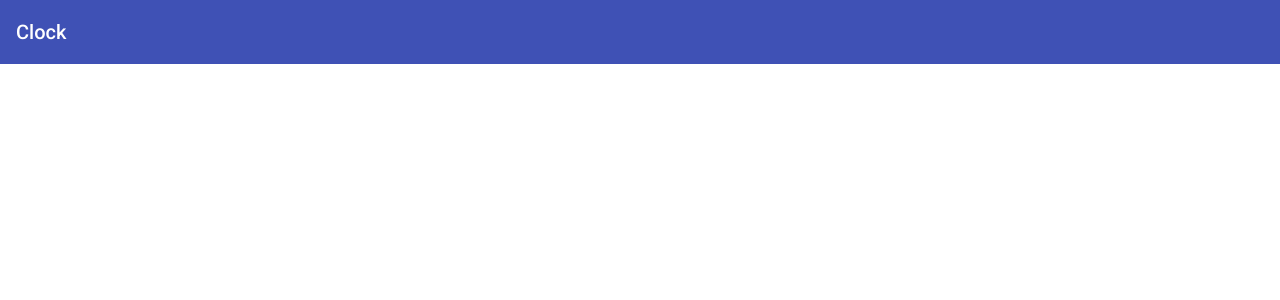
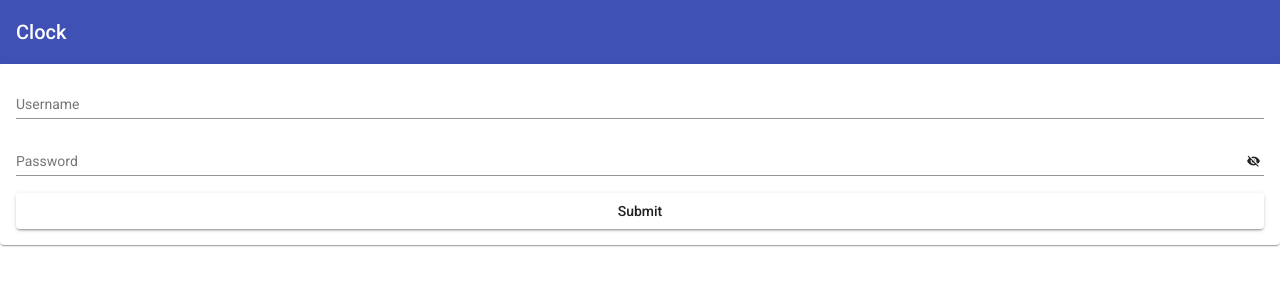
Before and after one commit to han003/clock, an Angular app: page / in a window 1280 px wide. Shown: the top 300 px of the page. Built offline with nearby package versions, Linux system fonts and the light colour scheme.

Commit message:
LoginForm

```diff
--- a/package.json
+++ b/package.json
@@ -12,10 +12,11 @@
   "private": true,
   "dependencies": {
     "@angular/animations": "~8.2.9",
-    "@angular/cdk": "~8.2.2",
+    "@angular/cdk": "^8.2.2",
     "@angular/common": "~8.2.9",
     "@angular/compiler": "~8.2.9",
     "@angular/core": "~8.2.9",
+    "@angular/flex-layout": "^8.0.0-beta.27",
     "@angular/forms": "~8.2.9",
     "@angular/material": "^8.2.2",
     "@angular/platform-browser": "~8.2.9",
--- a/src/app/app.component.html
+++ b/src/app/app.component.html
@@ -1 +1,3 @@
 <clock-header></clock-header>
+
+<clock-login></clock-login>
--- /dev/null
+++ b/src/app/login/login.component.html
@@ -0,0 +1,18 @@
+<mat-card>
+  <mat-card-content>
+    <form [formGroup]="loginForm" (ngSubmit)="login(loginForm.value)" fxLayout="column">
+      <mat-form-field>
+        <input type="text" matInput placeholder="Username" formControlName="username">
+      </mat-form-field>
+
+      <mat-form-field>
+        <input matInput placeholder="Password" [type]="hide ? 'password' : 'text'" formControlName="password">
+        <button mat-icon-button matSuffix (click)="hide = !hide" [attr.aria-label]="'Hide password'" [attr.aria-pressed]="hide">
+          <mat-icon>{{hide ? 'visibility_off' : 'visibility'}}</mat-icon>
+        </button>
+      </mat-form-field>
+
+      <button mat-raised-button>Submit</button>
+    </form>
+  </mat-card-content>
+</mat-card>
--- /dev/null
+++ b/src/app/login/login.component.ts
@@ -0,0 +1,27 @@
+import {Component, OnInit} from '@angular/core';
+import {Form, FormBuilder} from "@angular/forms";
+
+@Component({
+  selector: 'clock-login',
+  templateUrl: './login.component.html',
+  styleUrls: ['./login.component.scss']
+})
+export class LoginComponent implements OnInit {
+  private hide: boolean;
+  private loginForm: any;
+
+  constructor(private formBuilder: FormBuilder) {
+  }
+
+  ngOnInit() {
+    this.hide = true;
+    this.loginForm = this.formBuilder.group({
+      username: '',
+      password: ''
+    })
+  }
+
+  login(value) {
+    console.log(`Pressed login`, value);
+  }
+}
```
Also changed, not shown: src/app/app.module.ts (+18 -2 lines), src/app/login/login.component.scss (added), 2 other files (tests, documents, lock files or other folders).
